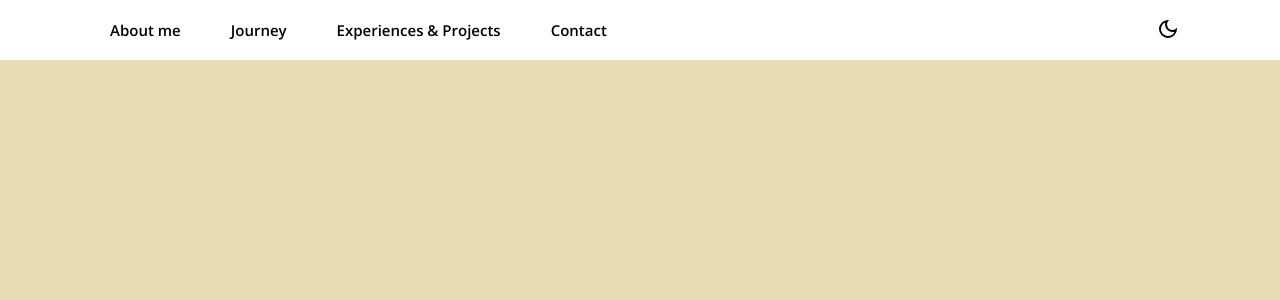
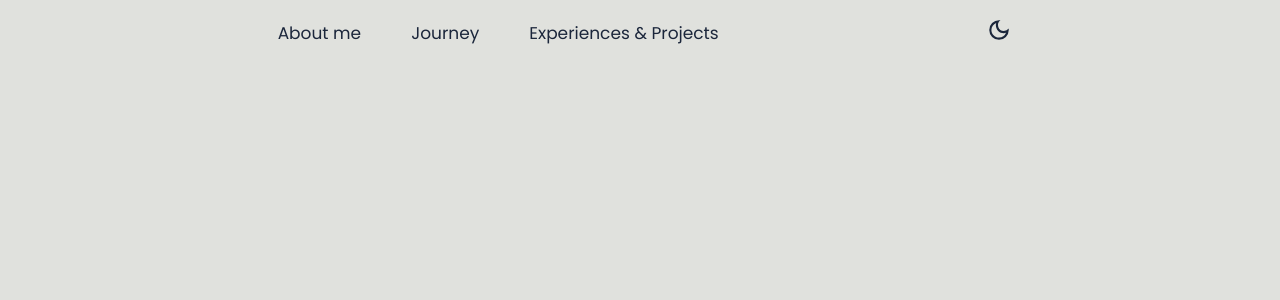
Before and after one commit to cihangiracikgoz/my_personal_web, a React (Vite) app: page / in a window 1280 px wide. Shown: the top 300 px of the page. Built offline with nearby package versions, Linux system fonts and the light colour scheme.

Commit message:
Dark mode toggle and site load animation completed + Global styles and transtions updated

```diff
--- a/index.html
+++ b/index.html
@@ -7,8 +7,8 @@
 
     <link rel="preconnect" href="https://fonts.googleapis.com">
     <link rel="preconnect" href="https://fonts.gstatic.com" crossorigin>
-    <link href="https://fonts.googleapis.com/css2?family=Open+Sans:ital,wght@0,300..800;1,300..800&family=Public+Sans:ital,wght@0,100..900;1,100..900&display=swap" rel="stylesheet">
-    <title>my_personal_web</title>
+    <link href="https://fonts.googleapis.com/css2?family=Poppins:ital,wght@0,100;0,200;0,300;0,400;0,500;0,600;0,700;0,800;0,900;1,100;1,200;1,300;1,400;1,500;1,600;1,700;1,800;1,900&display=swap" rel="stylesheet">
+    <title>Cihangir Acikgoz</title>
   </head>
   <body>
     <div id="root"></div>
--- a/src/App.tsx
+++ b/src/App.tsx
@@ -1,10 +1,18 @@
+import { useEffect, type JSX } from "react";
 import Header from "./components/Header/Header.tsx";
 
-export default function App() {
+export default function App(): JSX.Element {
+  useEffect(() => {
+    const body = document.body;
+    const frameId = requestAnimationFrame(() => {
+      body.classList.add("site-loaded");
+    });
+    return () => cancelAnimationFrame(frameId);
+  }, []);
 
   return (
     <>
-      <Header/>
+      <Header />
     </>
-  )
+  );
 }
--- a/src/components/Header/Header.css
+++ b/src/components/Header/Header.css
@@ -1,9 +1,8 @@
 .header {
     display: flex;
-    justify-content: space-between;
+    justify-content: space-evenly;
     align-items: center;
-    padding: 10px 100px;
-    background-color: #FFFFFF;
+    padding: 10px;
 }
 
 .navbar {
@@ -15,11 +14,9 @@
 }
 
 .nav-link {
-    font-family: Open Sans, sans-serif;
-    font-size: 15px;
-    font-weight: 600;
+    font-size: 17px;
+    font-weight: regular;
     text-decoration: none;
-    color: black;
 }
 
 .nav-link:hover {
@@ -32,4 +29,5 @@
     border: none;
     cursor: pointer;
     outline: none;
+    color: inherit;
 }
--- a/src/components/Header/Header.tsx
+++ b/src/components/Header/Header.tsx
@@ -2,10 +2,19 @@ import { useEffect, useState, type JSX } from "react";
 import { MdOutlineDarkMode, MdOutlineLightMode } from "react-icons/md";
 import "./Header.css";
 
+type darkModeProps = {
+  darkMode: boolean;
+  onToggle: () => void;
+};
+
 export default function Header(): JSX.Element {
-  const [darkMode, setDarkMode] = useState(() => {
-    const stored = localStorage.getItem("darkMode");
-    return stored === "true";
+  const [darkMode, setDarkMode] = useState<boolean>(() => {
+    try {
+      const stored = localStorage.getItem("darkMode");
+      return stored === "true";
+    } catch (e) {
+      return false;
+    }
   });
 
   const handleToggle = () => {
@@ -19,7 +28,10 @@ export default function Header(): JSX.Element {
     } else {
       body.classList.remove("dark-mode");
     }
-    localStorage.setItem("darkMode", darkMode.toString());
+
+    try {
+      localStorage.setItem("darkMode", darkMode.toString());
+    } catch (_) {}
   }, [darkMode]);
 
   return (
@@ -36,15 +48,14 @@ function Navbar(): JSX.Element {
         <a className="nav-link">About me</a>
         <a className="nav-link">Journey</a>
         <a className="nav-link">Experiences & Projects</a>
-        <a className="nav-link">Contact</a>
     </nav>
     );
 }
 
-function DarkModeToggle({darkMode, onToggle}: {darkMode: boolean; onToggle: () => void;}): JSX.Element {
+function DarkModeToggle({ darkMode, onToggle }: darkModeProps): JSX.Element {
   return (
     <button type="button" className="dark-mode-toggle" onClick={onToggle} aria-label={darkMode ? "Toggle light Mode" : "Toggle dark Mode"} aria-pressed={darkMode}>
-      {darkMode ? <MdOutlineLightMode size={24} /> : <MdOutlineDarkMode size={24} />}
+      {darkMode ? <MdOutlineLightMode size={26} /> : <MdOutlineDarkMode size={26} />}
     </button>
   );
 }
--- a/src/index.css
+++ b/src/index.css
@@ -2,9 +2,43 @@
     margin: 0;
     padding: 0;
     box-sizing: border-box;
+    font-family: 'Poppins', sans-serif;
 }
 
 body {
-    background-color: #E8DDB5;
-    transition: background-color 0.3s ease, color 0.3s ease;
+    background: #E0E1DD;
+    color: #1B263B;
+    transition: background 0.9s ease, color 0.9s ease;
 }
+
+body:not(.site-loaded) > * {
+    opacity: 0;
+    transform: translateY(25px);
+    will-change: opacity, transform;
+}
+
+body.site-loaded > * {
+    animation: slideFade 0.9s cubic-bezier(.2,.8,.2,1) forwards;
+}
+
+body.site-loaded > *:nth-child(1) { animation-delay: 0.05s; }
+body.site-loaded > *:nth-child(2) { animation-delay: 0.15s; }
+body.site-loaded > *:nth-child(3) { animation-delay: 0.30s; }
+body.site-loaded > *:nth-child(4) { animation-delay: 0.45s; }
+body.site-loaded > *:nth-child(5) { animation-delay: 0.60s; }
+
+@keyframes slideFade {
+    from {
+        opacity: 0;
+        transform: translateY(25px);
+    }
+    to {
+        opacity: 1;
+        transform: translateY(0);
+    }
+}
+
+body.dark-mode {
+    background: linear-gradient(90deg, #3C1E96, #1B263B);
+    color: #E0E1DD;
+}
```
